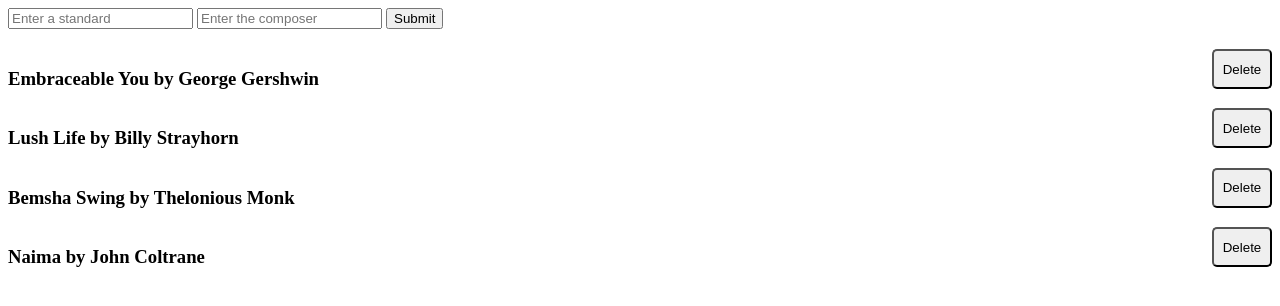
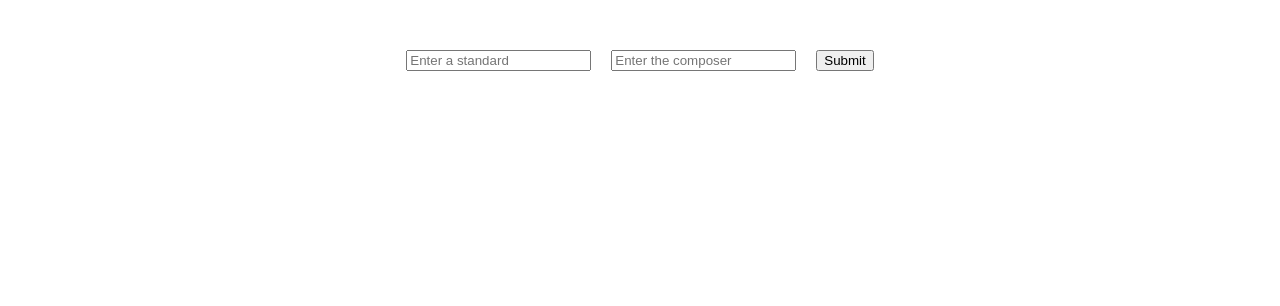
Before and after one commit to johnobriendev/standardsRepertoire, a plain HTML site: page index.html in a window 1280 px wide. Drawn offline with Linux system fonts and the light colour scheme.

Commit message:
add local storage to input and delete

```diff
--- a/app.js
+++ b/app.js
@@ -1,9 +1,12 @@
-const rep = [
-    { name: "Embraceable You", composer: "George Gershwin" },
-    { name: "Lush Life", composer: "Billy Strayhorn" },
-    { name: "Bemsha Swing", composer: "Thelonious Monk" },
-    { name: "Naima", composer: "John Coltrane" }
-];
+let rep = JSON.parse(localStorage.getItem("rep")) || [];
+
+// let rep = [
+//     // { name: "Embraceable You", composer: "George Gershwin" },
+//     // { name: "Lush Life", composer: "Billy Strayhorn" },
+//     // { name: "Bemsha Swing", composer: "Thelonious Monk" },
+//     // { name: "Naima", composer: "John Coltrane" }
+// ];
+
 
 const display = document.querySelector(".bottom");
 
@@ -24,6 +27,7 @@ const render = () =>{
         deleteButton.innerText = "Delete";
         deleteButton.addEventListener("click", event =>{
             rep.splice(index,1);
+
             render();
         })
 
@@ -36,7 +40,9 @@ const render = () =>{
         songContainer.appendChild(deleteButton);
 
         display.appendChild(songContainer);
+
     })
+    localStorage.setItem("rep", JSON.stringify(rep));
 }
 
 const createStandard = () =>{
@@ -44,7 +50,11 @@ const createStandard = () =>{
     const composer = composerInput.value;
     const newStandard = { name, composer };
     rep.push(newStandard);
+    localStorage.setItem("rep", JSON.stringify(rep));
     render();
+    nameInput.value = "";
+    composerInput.value = "";
+
 }
 
 render();
--- a/styles.css
+++ b/styles.css
@@ -9,7 +9,13 @@ body{
 }
 
 .top{
-    margin-bottom: 20px;
+    margin: 50px 0;
+    display: flex;
+    gap: 20px;
+    justify-content: center;
+}
+.bottom{
+    padding: 0 100px;
 }
 
 .delete-btn{
```
